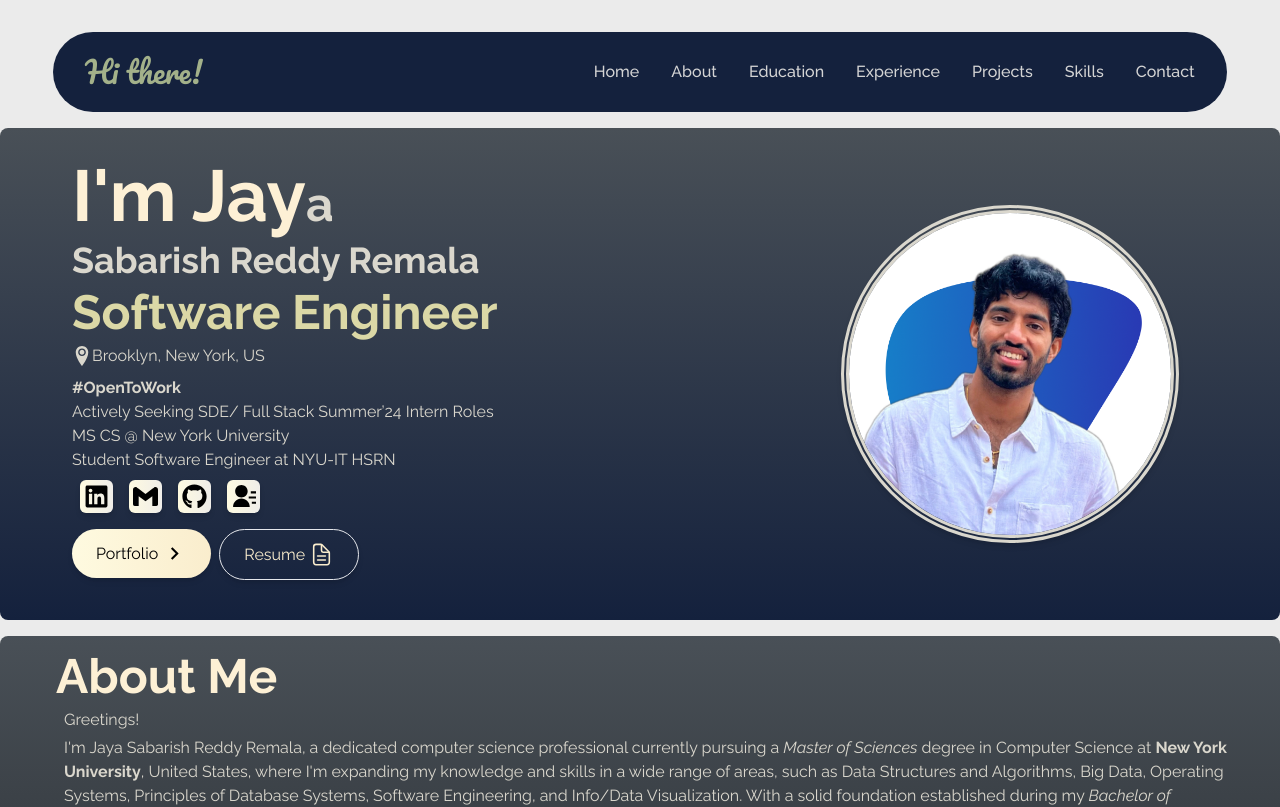
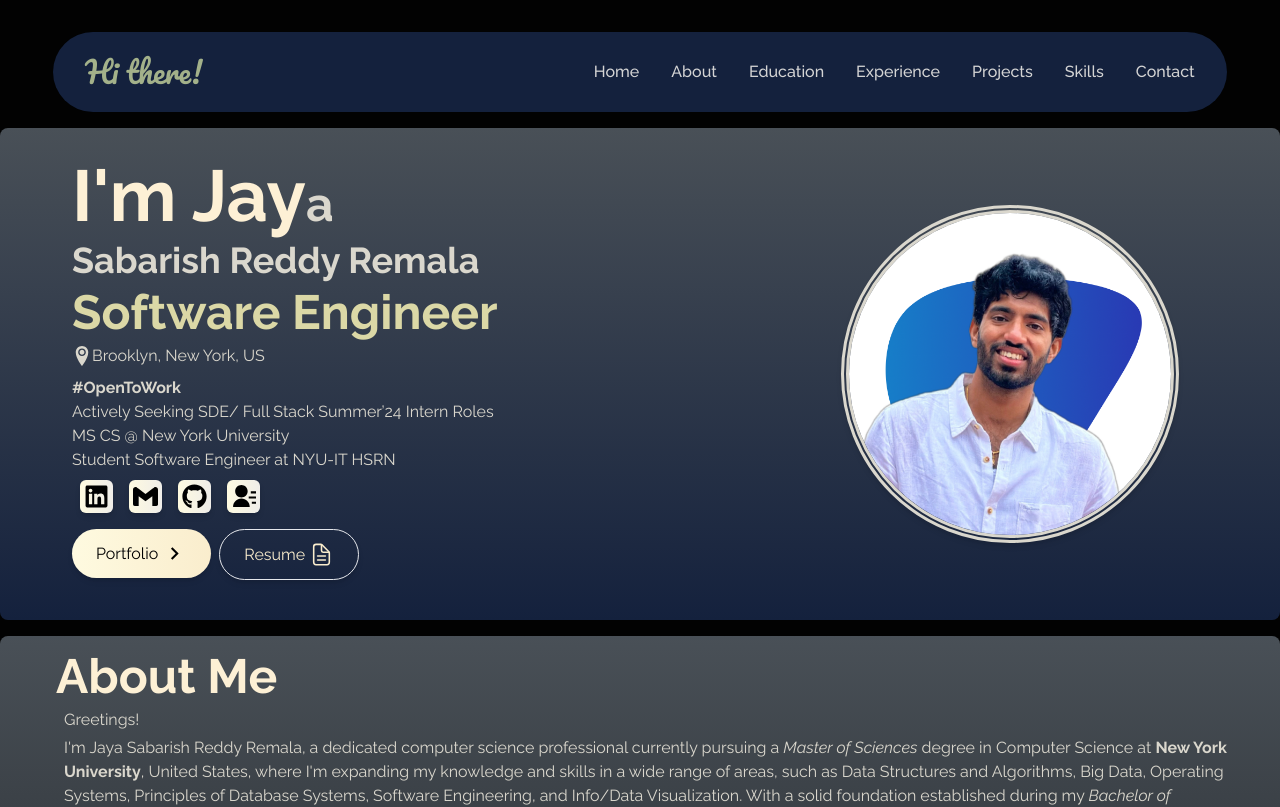
Before and after one commit to sabarishreddy99/myportfolio, a React (Create React App) app: page / in a window 1280 px wide. Shown: the top 807 px of the page. Built offline with nearby package versions, Linux system fonts and the light colour scheme.

Commit message:
bg change in index.css

```diff
--- a/src/index.css
+++ b/src/index.css
@@ -15,9 +15,15 @@
 }
 
 body {
-  background-color: #ebebeb;
+  background-color: #020202;
 }
 
 * {
   box-sizing: border-box;
 }
+
+@media screen and (max-width: 600px) {
+  body {
+    background-color: #ebebeb;
+  }
+}
```
